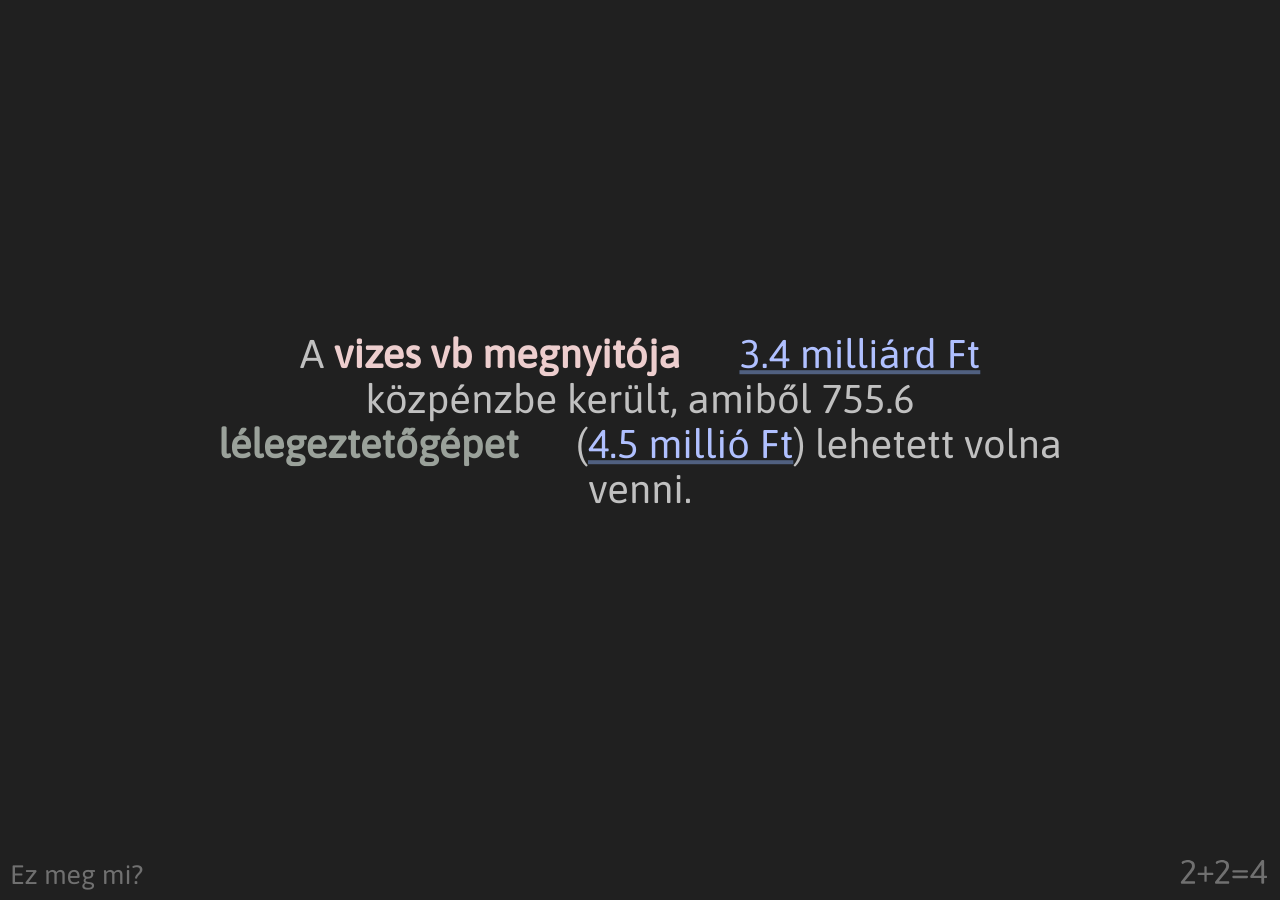
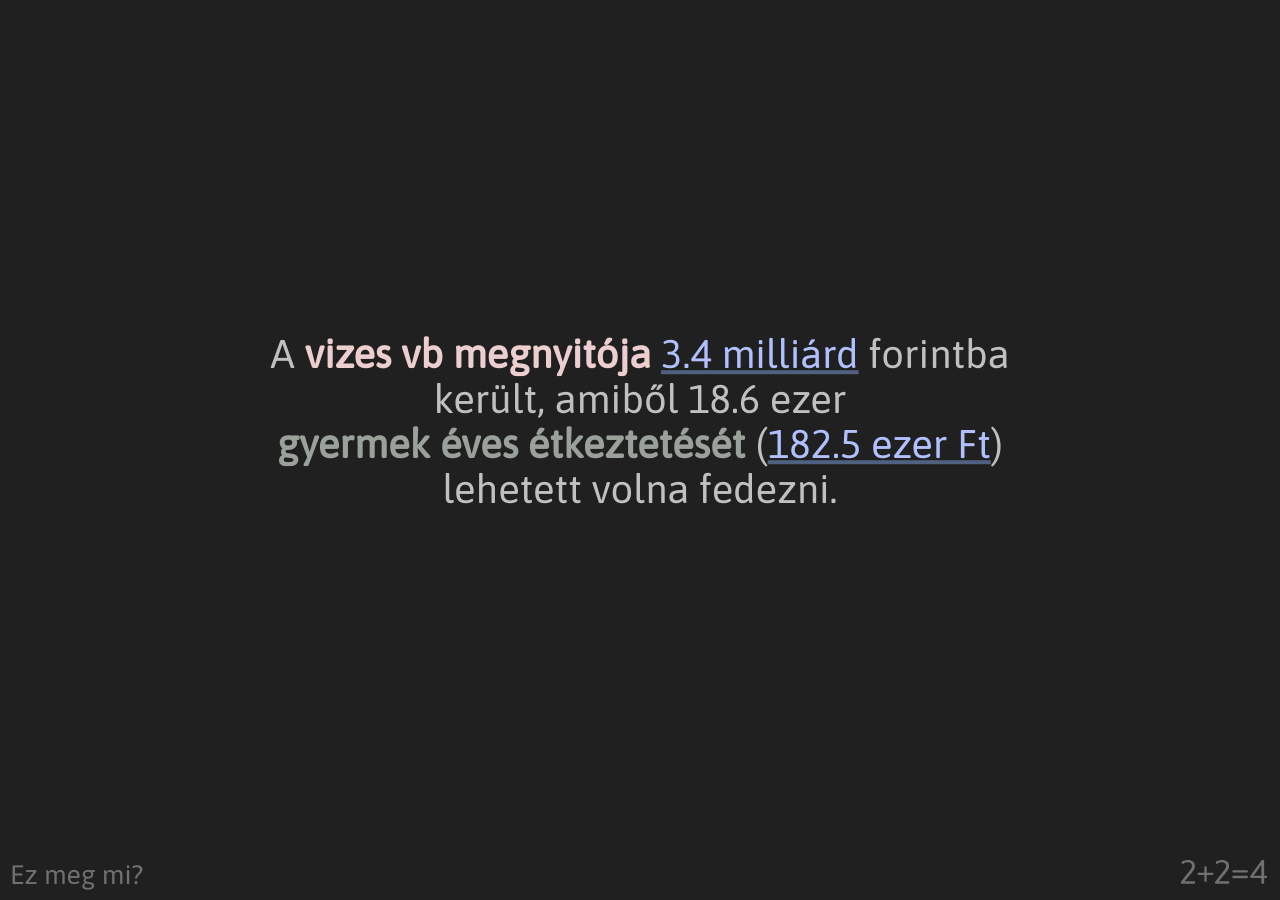
Before and after one commit to 2m2a4/2m2a4.github.io, a Jekyll site: the page built from milliardos.html, in a window 1280 px wide. Built offline with Jekyll 4.4.1, drawn with Linux system fonts in a browser that asks for light colours; nearby versions of some CDN libraries.

Commit message:
Small fixes in milliardos
* Uses jQuery where it can.
* A bit more simple event network (still not as simple as it should be.
* Initialises select tag widths at startup automatically. Pff..

```diff
--- a/milliardos.html
+++ b/milliardos.html
@@ -69,7 +69,6 @@ order: 4
     }
 
     #koltsegSelect {
-      width: 396px;
       animation-name: koltsegAnim;
       animation-duration: 0.5s;
       animation-iteration-count: infinite;
@@ -86,7 +85,6 @@ order: 4
     }
 
     #egysegarSelect {
-      width: 348px;
       animation-name: egysegarAnim;
       animation-duration: 0.5s;
       animation-iteration-count: infinite;
@@ -143,24 +141,13 @@ order: 4
     maglist = ["", "ezer", "millió", "milliárd", "billió"]
 
     function initSentence() {
-      $('#koltsegSelect').change(function() {
-        $("#width_tmp_option").html($('#koltsegSelect option:selected').text());
-        $(this).width($("#width_tmp_select").width());
-      });
-      $('#egysegarSelect').change(function() {
-        $("#width_tmp_option").html($('#egysegarSelect option:selected').text());
-        $(this).width($("#width_tmp_select").width());
-      });
-
       $("#ezmegmi, #help").click(function() {
         $("#help").fadeToggle();
       });
 
-      element = document.getElementById("koltsegSelect");
-      koltseg = element.options[element.selectedIndex].value;
+      koltseg = $("#koltsegSelect").val();
       onKoltsegChange(koltseg);
-      element = document.getElementById("egysegarSelect");
-      egysegar = element.options[element.selectedIndex].value;
+      egysegar = $("#egysegarSelect").val();
       onEgysegarChange(egysegar);
       updateDarab();
     }
@@ -173,16 +160,22 @@ order: 4
       $("#venni").html(va[1]);
       updateDarab();
       $("#egysegarSelect").blur();
+
+      $("#width_tmp_option").html($('#egysegarSelect option:selected').text());
+      $("#egysegarSelect").width($("#width_tmp_select").width());
     }
 
     function onKoltsegChange(value) {
       va = value.split("|");
-      $("#koltseg").html(va[1] + " milliárd Ft");
+      $("#koltseg").html(va[1] + " milliárd");
       $("#koltseg").attr("href", va[3]);
       $("#nevelo").html(va[0]);
       $("#kerul").html(va[2]);
       updateDarab();
       $("#koltsegSelect").blur();
+
+      $("#width_tmp_option").html($('#koltsegSelect option:selected').text());
+      $("#koltsegSelect").width($("#width_tmp_select").width());
     }
 
     function updateDarab() {
@@ -215,7 +208,7 @@ order: 4
       <option value="A|1.25|került|https://atlatszo.hu/2016/04/22/stadionlaz-1-resz-eddig-40-milliard-forint-kozpenz-ment-el-az-elkeszult-het-stadionra/">Mezőkövesdi Városi Stadion</option>
       <option value="A|0.64|került|https://atlatszo.hu/2016/04/22/stadionlaz-1-resz-eddig-40-milliard-forint-kozpenz-ment-el-az-elkeszult-het-stadionra/">Balmazújvárosi Városi Sportpálya</option>
     </select>
-      <a id="koltseg" href="" onclick="this.blur();" target="_blank">12.3</a> közpénzbe <span id="kerul">került</span>, amiből
+      <a id="koltseg" href="" onclick="this.blur();" target="_blank"></a> forintba <span id="kerul">került</span>, amiből
       <span id="darab" class="nowrap">12.3</span>
       <select id="egysegarSelect" onchange="onEgysegarChange(this.value)" autocomplete="off">
       <option value="12500000|beindítani|https://palyaz.hu/mikrovallalkozasok-inditasanak-tamogatasa-palyazat/">mikro vállalkozást</option>
@@ -226,18 +219,18 @@ order: 4
       <option value="200000|építeni|http://koos.hu/2016/06/18/magyarorszagi-fajlagos-lakasepitesi-koltsegek">nm családi házat</option>
       <option value="1400000000|építeni|http://www.portfolio.hu/vallalatok/egy_km_autopalya_79_mrd_forintert.184627.html">km autópályát</option>
       <option value="2000000000|építeni|http://index.hu/gazdasag/magyar/2010/03/05/nyolc_percert_137_milliard_forint/">km modern vasútvonalat</option>
-      <option selected value="4500000|venni|http://www.kecskemeti-hirhatar.hu/galeria/adomanyokbol-gyult-ossze-egy-lelegeztetogep-ara-kecskemeten">lélegeztetőgépet</option>
+      <option value="4500000|venni|http://www.kecskemeti-hirhatar.hu/galeria/adomanyokbol-gyult-ossze-egy-lelegeztetogep-ara-kecskemeten">lélegeztetőgépet</option>
       <option value="150000000|venni|https://info.blockimaging.com/bid/84432/ct-scanner-price-guide">CT berendezést</option>
       <option value="500000|telepíteni|http://www.aee.hu/downloads/2015/Forum2015/FM_Allami_Foldekert_Erdotelepites.pdf">hektár erdőt</option>
       <option value="288900|kifizetni|https://www.ksh.hu/docs/hun/xftp/gyor/ker/ker1705.html">havi átlagkeresetet</option>
       <option value="127500|kifizetni|http://officina.hu/gazdasag/157-minimalber-2017">havi minimálbért</option>
       <option value="250000|venni|http://www.argep.hu/main.aspx?suche=iphone&sort=preis-">hipszter telefont</option>
       <option value="500000|kifizetni|http://to.ttk.elte.hu/koltsegterites">féléves egyetemi tandíjat</option>
-      <option value="182500|kifizetni|http://eduline.hu/kozoktatas/2013/12/9/Itt_vannak_az_arak_ennyibe_fog_kerulni_a_me_JS73P4">gyermek éves étkeztetését</option>
+      <option selected value="182500|fedezni|http://eduline.hu/kozoktatas/2013/12/9/Itt_vannak_az_arak_ennyibe_fog_kerulni_a_me_JS73P4">gyermek éves étkeztetését</option>
       <option value="300|enni|https://www.gyakorikerdesek.hu/etelek-italok__egyeb-kerdesek__6571807-a-mcdonalds-ban-mennyibe-kerul-egy-sajtburger-az-oldalukon-nincs-fent-az-ara-l">sajtburgert</option>
       <option value="200000|venni|http://www.ksh.hu/docs/hun/xstadat/xstadat_evkozi/e_qsf005j.html">tonna krumplit</option>
     </select> <span class="nowrap">
-      (<a id="egysegar" href="" onclick="this.blur();" target="_blank">1</a>)</span> lehetett volna <span id="venni">venni</span>.
+      (<a id="egysegar" href="" onclick="this.blur();" target="_blank">1</a>)</span> lehetett volna <span id="venni"></span>.
       <select id="width_tmp_select">
       <option id="width_tmp_option"></option>
     </select>
```
